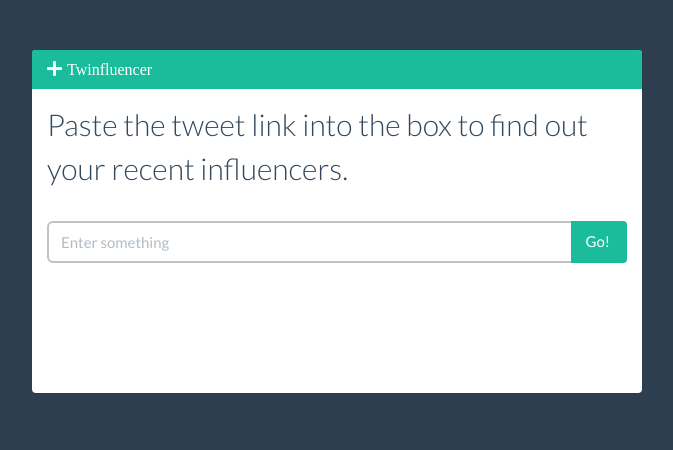
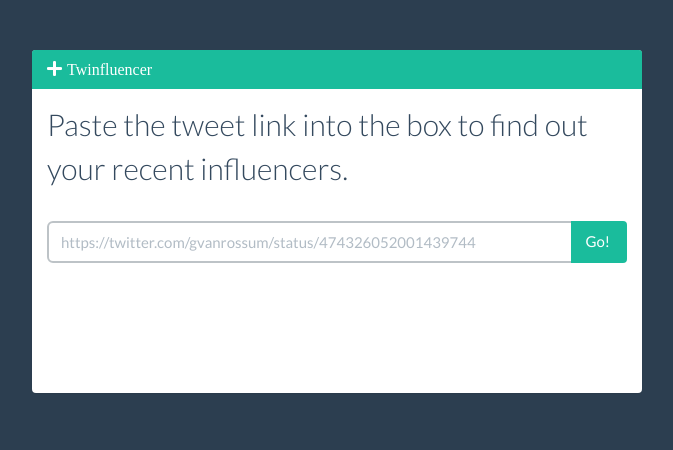
Before and after one commit to sebinthomas/twinfluencer, a Python web app: template twinfluencer/templates/tweetpage.html in a window 1280 px wide. Shown: the top 450 px of the page, without its empty margins (303-976 px from the left). Run offline with Jinja, Linux system fonts and the light colour scheme; the template is opened without the code that fills it, so the values that code supplies are empty; some libraries are stand-ins or nearby versions.

Commit message:
cosmetic changes

```diff
--- a/twinfluencer/templates/tweetpage.html
+++ b/twinfluencer/templates/tweetpage.html
@@ -14,7 +14,7 @@
         <div class="panel-body">
             <p class="lead"> Paste the tweet link into the box to find out your recent influencers.</p>
             <div class="input-group">
-                <input type="text" id="twitterid" placeholder="Enter something" class="form-control" />
+                <input type="text" id="twitterid" placeholder="https://twitter.com/gvanrossum/status/474326052001439744" class="form-control" />
                 <span class="input-group-btn">
                     <button class="btn btn-primary" id="rtbutton" type="button">Go!</button>
                 </span>
```
